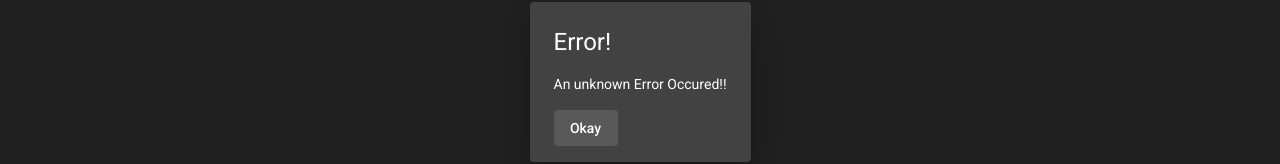
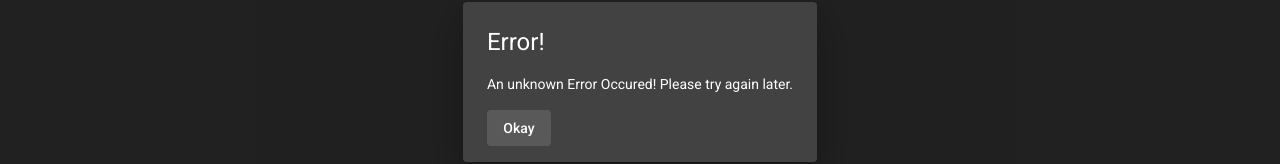
Before and after one commit to jayasurya-vj/MEAN-Blogging-App, an Angular app: page / in a window 1280 px wide. Shown: the part 318-482 px from the top of the page. Built offline with nearby package versions, Linux system fonts and the light colour scheme; no server answers.

Commit message:
error msg fix

```diff
--- a/src/app/error.interceptor.ts
+++ b/src/app/error.interceptor.ts
@@ -15,10 +15,11 @@ export class ErrorInterceptor implements HttpInterceptor{
         .pipe(
             catchError((error: HttpErrorResponse)=>{
                 console.log(error);
-                let errMsg="An unknown Error Occured!!";
+                let errMsg="An unknown Error Occured! Please try again later.";
                 if(error.error.message){
                     errMsg=error.error.message;
                 }
+
                 this.dialog.open(ErrorComponent,{data:{message:errMsg}})
                 return throwError(()=> error);
             })
```
